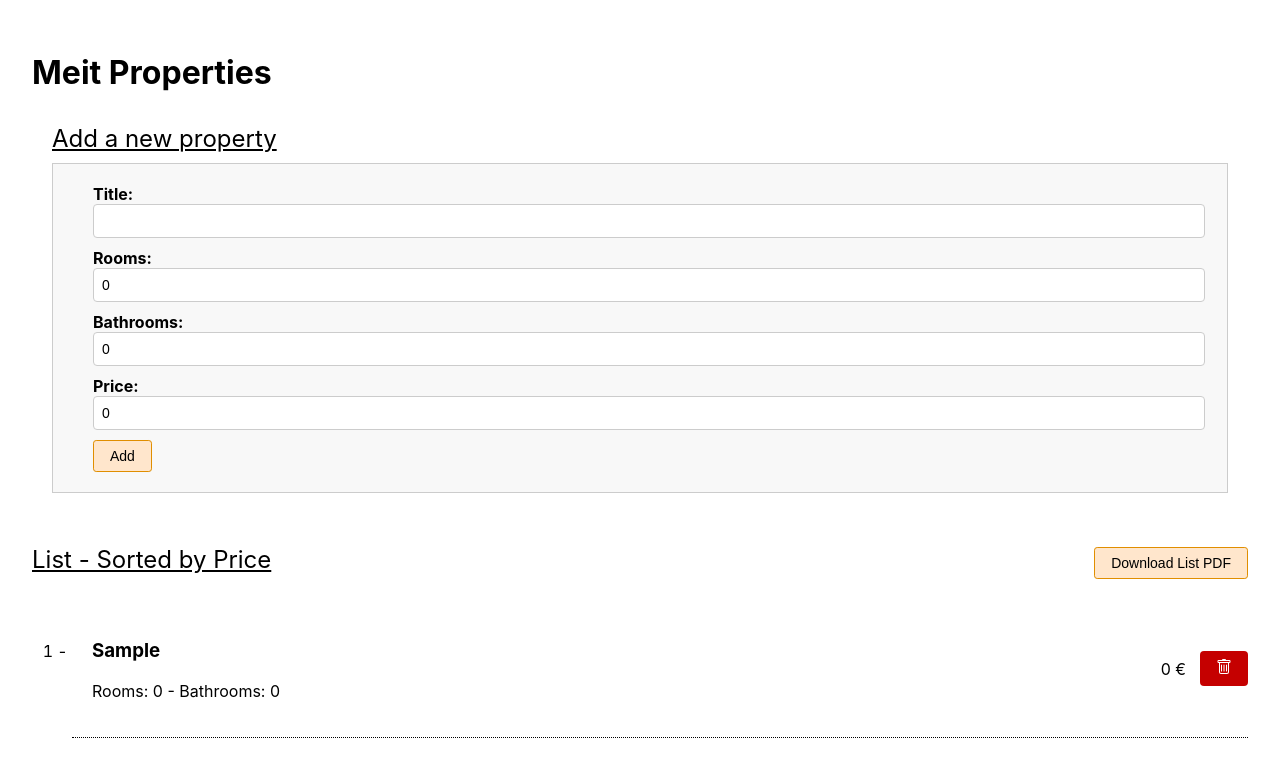
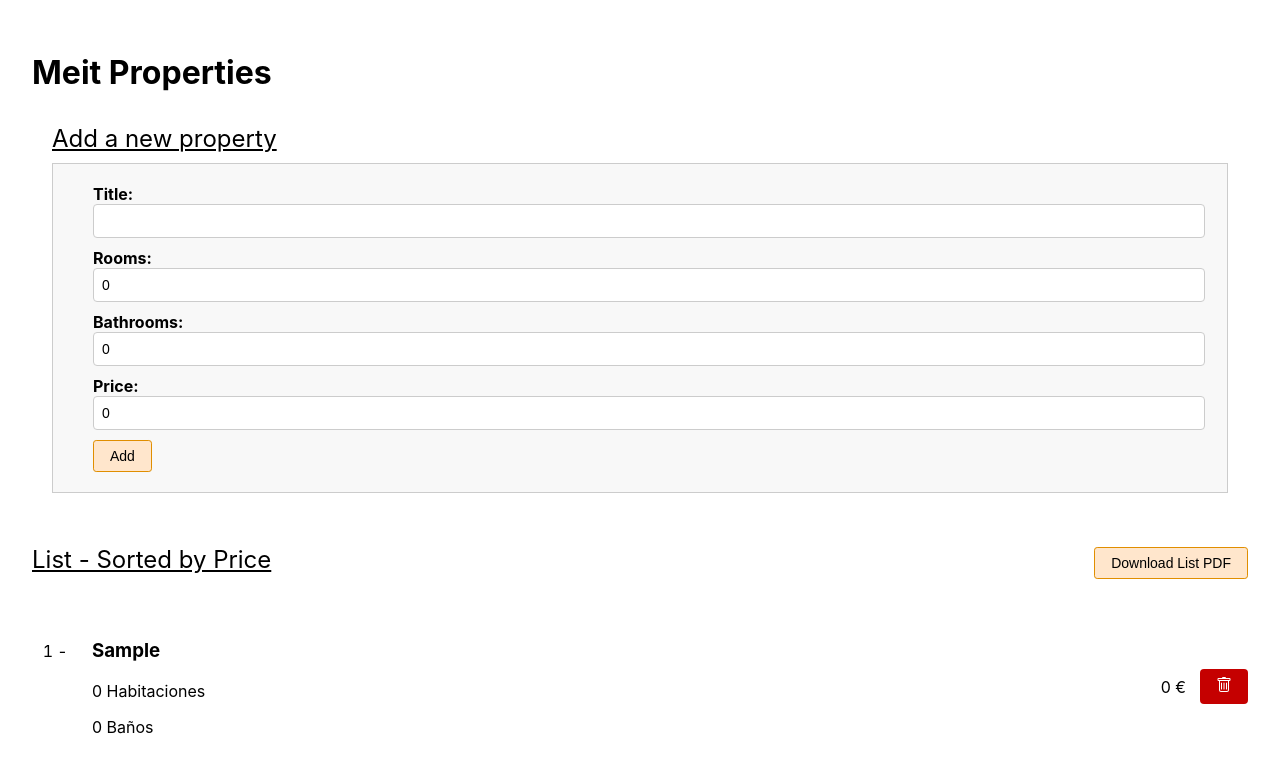
Before and after one commit to agustif/meit, a React (Create React App) app: page / in a window 1280 px wide. Both pictures are taken after typing "Sample" into the empty fields and a click on the button "Add". Shown: the top 772 px of the page. Built offline with nearby package versions, Linux system fonts and the light colour scheme; what pdfmake would draw is missing.

Commit message:
fix: traducir al castellano

```diff
--- a/src/components/PropertyItem.tsx
+++ b/src/components/PropertyItem.tsx
@@ -3,6 +3,7 @@ import DeleteButton from './DeleteButton';
 
 interface PropertyItemProps {
   property: PropertyType;
+  key: number;
   deleteProperty: (propertyId: number) => void;
 }
 
@@ -16,7 +17,8 @@ const PropertyItem: React.FC<PropertyItemProps> = ({ property, deleteProperty })
       <div className='property-item-container'>
         <div className='item-details'>
           <h3>{property.title}</h3>
-          <p>Rooms: {property.rooms} - Bathrooms: {property.bathrooms}</p>
+          <p>{property.rooms} Habitaciones</p>
+          <p>{property.bathrooms} Baños</p>
         </div>
         <div className='item-right-column'>
         <p>{property.price} €</p>
```
